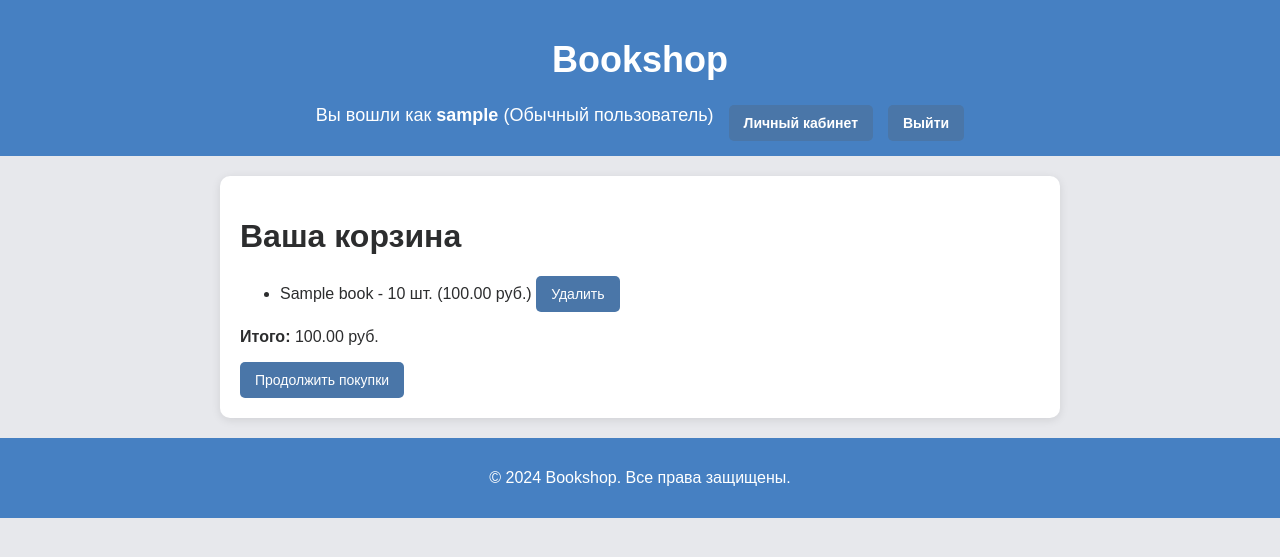
After one commit to AtAleDu/WebDjango, a Django app: page /cart/ in a window 1280 px wide. The commit adds this page. Shown: the top 557 px of the page. Run offline with Django 5.2, Linux system fonts and the light colour scheme; a user stored in the database is signed in; tables that the repository leaves empty hold one stand-in row (values such as "Sample post").

Commit message:
Создайте корзину, добавляйте товары, отображайте их на новой странице и рассчитывайте общую стоимость товаров.

```diff
--- a/echoserver/echo/models.py
+++ b/echoserver/echo/models.py
@@ -17,10 +17,23 @@ class Cart(models.Model):
     user = models.OneToOneField(settings.AUTH_USER_MODEL, on_delete=models.CASCADE)
     created_at = models.DateTimeField(auto_now_add=True)
 
+    def __str__(self):
+        return f"Cart of {self.user.username}"
+
+    @property
+    def total_price(self):
+        return sum(item.total_price() for item in self.items.all())
+
 class CartItem(models.Model):
     cart = models.ForeignKey(Cart, related_name='items', on_delete=models.CASCADE)
-    book = models.ForeignKey(Book, on_delete=models.CASCADE)
+    book = models.ForeignKey('Book', on_delete=models.CASCADE)
     quantity = models.PositiveIntegerField(default=1)
+
+    def __str__(self):
+        return f"{self.quantity} x {self.book.title}"
+
+    def total_price(self):
+        return self.quantity * self.book.price
 
 class UserProfile(AbstractUser):
     username = models.CharField(max_length=255, unique=True)  # Убираем ограничения Django
--- a/echoserver/echo/templates/books/book_list.html
+++ b/echoserver/echo/templates/books/book_list.html
@@ -5,7 +5,7 @@
 {% block content %}
 <h1>Список книг</h1>
 
-<!-- Форма для фильтрации -->
+<!-- Форма для фильтрации и сортировки -->
 <form method="get" action="{% url 'book_list' %}" style="margin-bottom: 20px;">
     <label for="author">Автор:</label>
     <input type="text" id="author" name="author" value="{{ request.GET.author }}">
@@ -24,6 +24,7 @@
 
 {% if user.is_authenticated %}
     <a class="button" href="{% url 'book_new' %}">Добавить новую книгу</a>
+    <a class="button" href="{% url 'view_cart' %}">Корзина</a>
 {% endif %}
 
 <ul style="list-style: none; padding: 0;">
--- /dev/null
+++ b/echoserver/echo/templates/cart/view_cart.html
@@ -0,0 +1,24 @@
+{% extends 'books/base.html' %}
+
+{% block title %}Корзина{% endblock %}
+
+{% block content %}
+<h1>Ваша корзина</h1>
+
+{% if cart.items.all %}
+    <ul>
+        {% for item in cart.items.all %}
+            <li>
+                {{ item.book.title }} - {{ item.quantity }} шт.
+                ({{ item.total_price }} руб.)
+                <a href="{% url 'remove_from_cart' item.id %}" class="button">Удалить</a>
+            </li>
+        {% endfor %}
+    </ul>
+    <p><strong>Итого:</strong> {{ cart.total_price }} руб.</p>
+{% else %}
+    <p>Ваша корзина пуста.</p>
+{% endif %}
+
+<a class="button" href="{% url 'book_list' %}">Продолжить покупки</a>
+{% endblock %}
--- a/echoserver/echo/urls.py
+++ b/echoserver/echo/urls.py
@@ -14,4 +14,8 @@ urlpatterns = [
     path('book/<int:pk>/edit/', views.book_edit, name='book_edit'),
     path('book/<int:pk>/delete/', views.book_delete, name='book_delete'),
     path('profile/', views.profile, name='profile'),
+    path('add_to_cart/<int:book_id>/', views.add_to_cart, name='add_to_cart'),
+    path('add_to_cart/<int:book_id>/', views.add_to_cart, name='add_to_cart'),
+    path('cart/', views.view_cart, name='view_cart'),
+    path('remove_from_cart/<int:item_id>/', views.remove_from_cart, name='remove_from_cart'),
 ]
--- a/echoserver/echo/views.py
+++ b/echoserver/echo/views.py
@@ -1,16 +1,41 @@
 import json
-from django.shortcuts import render, get_object_or_404, redirect
-from .models import Book, Cart, CartItem
+from django.shortcuts import  get_object_or_404
+from .models import Book, CartItem
 from .forms import BookForm, SignUpForm, LoginForm
 from django.core.paginator import Paginator
 from django.contrib.auth import login, authenticate
-from django.contrib.auth.decorators import login_required, user_passes_test
+from django.contrib.auth.decorators import  user_passes_test
 from django.contrib.auth import logout
 from django.shortcuts import redirect
 from django.http import JsonResponse
 from django.contrib.auth import get_user_model
 from .forms import UserProfileForm
+from django.shortcuts import render
+from django.contrib.auth.decorators import login_required
+from .models import Cart
 
+
+@login_required
+def remove_from_cart(request, item_id):
+    cart_item = get_object_or_404(CartItem, id=item_id, cart__user=request.user)
+    cart_item.delete()
+    return redirect('view_cart')
+@login_required
+def view_cart(request):
+    cart, created = Cart.objects.get_or_create(user=request.user)
+    return render(request, 'cart/view_cart.html', {'cart': cart})
+
+@login_required
+def add_to_cart(request, book_id):
+    book = get_object_or_404(Book, id=book_id)
+    cart, created = Cart.objects.get_or_create(user=request.user)
+    cart_item, created = CartItem.objects.get_or_create(cart=cart, book=book)
+
+    if not created:
+        cart_item.quantity += 1
+        cart_item.save()
+
+    return redirect('book_list')
 
 @login_required
 def add_to_cart(request, book_id):
```
Also changed, not shown: echoserver/echo/migrations/0001_initial.py.
